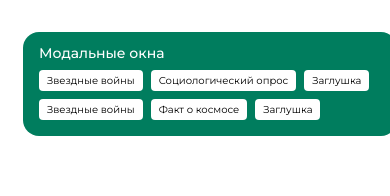
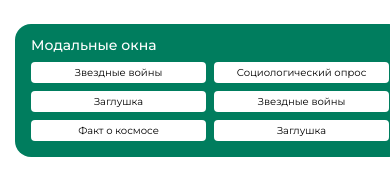
Before and after one commit to cuthere01/ui-tiles, a plain HTML site: page index.html in a window 390 px wide. Shown: the top 196 px of the page. Drawn offline with Linux system fonts and the light colour scheme.

Commit message:
fix modal

```diff
--- a/script.js
+++ b/script.js
@@ -14,7 +14,7 @@ const modal = () => {
 	}
 
 	function show(current) {
-		modalMap.triggers.forEach((item,i) => {
+		modalMap.triggers.forEach((item, i) => {
 			if(item === current){
 				content[modalMap.sections[i]].style = "display: flex";
 				head[modalMap.sections[i]].style = "display: flex";
--- a/style/style.scss
+++ b/style/style.scss
@@ -20,6 +20,7 @@ html {
 body {
 	overflow-x: hidden;
 	background: #fff;
+	margin: 0;
 }
 
 .anchor {
@@ -239,9 +240,9 @@ body {
 		margin: 0;
 	}
 	&__buttons{
-		display: flex;
+		display: grid;
+		grid-template-columns: repeat(3, 1fr);
 		gap: 1rem;
-		flex-wrap: wrap;
 		button{
 			padding: .5rem 1rem;
 			border-radius: .5rem;
@@ -266,4 +267,10 @@ body {
 		}
 	}
 
+	.show-modal{
+		&__buttons{
+			grid-template-columns: repeat(2, 1fr);
+		}
+	}
+
 }
```
Also changed, not shown: style/style.css, 1 other file.
